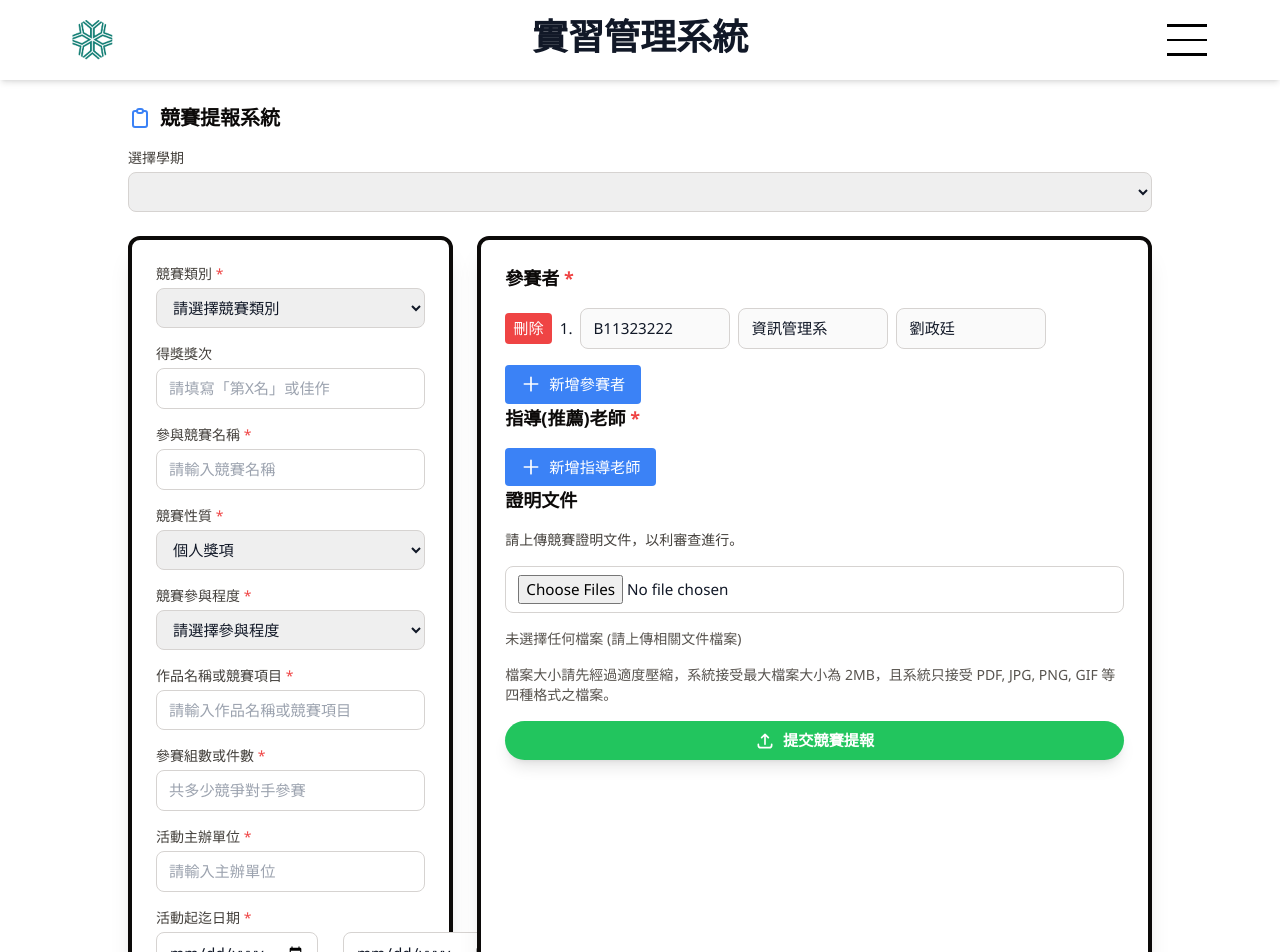
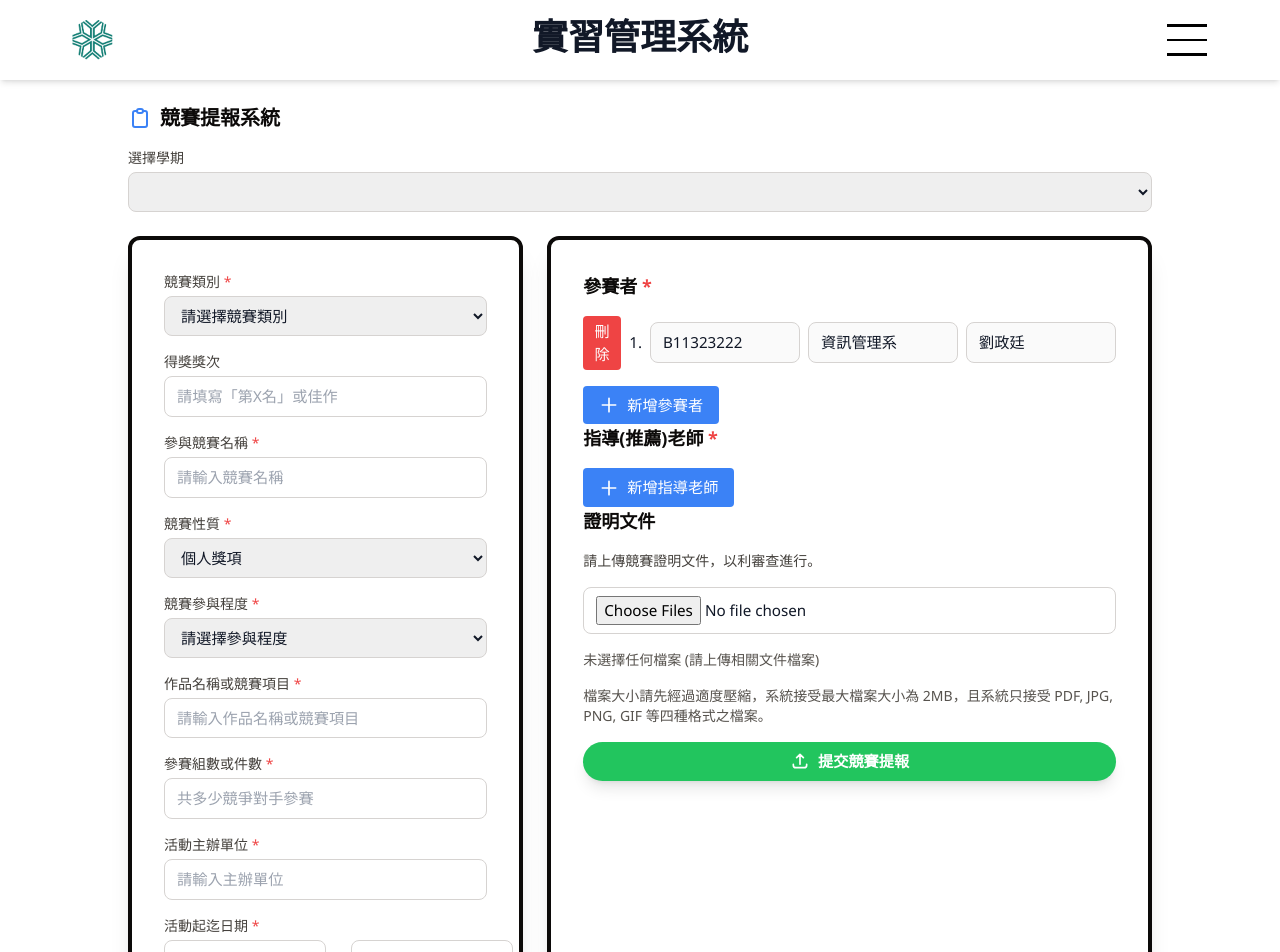
Before and after one commit to Yuntech-AI-Design/IILabTIME_web, a Vue app in the folder hello-vue3/: page /competition in a window 1280 px wide. Shown: the top 952 px of the page. Built offline with nearby package versions, Linux system fonts and the light colour scheme; a small style sheet from the web is missing; a web font is replaced by a local one.

Commit message:
功能：調整競賽表單和指導老師組件的樣式，優化選擇框和輸入框的寬度，並更新競賽提報頁面的佈局

```diff
--- a/hello-vue3/src/components/Competition/CompetitionForm.vue
+++ b/hello-vue3/src/components/Competition/CompetitionForm.vue
@@ -6,15 +6,15 @@
       <select
         :value="modelValue.competitionType"
         @change="updateField('competitionType', $event.target.value)"
-        class="w-full px-3 py-2 border border-stone-300 rounded-lg"
+        class="w-full max-w-full px-3 py-2 border border-stone-300 rounded-lg box-border"
       >
         <option value="">請選擇競賽類別</option>
-        <option value="國際性">國際性</option>
-        <option value="全國性">全國性</option>
-        <option value="地區性">地區性</option>
+        <option value="國際性">国际性</option>
+        <option value="全國性">全国性</option>
+        <option value="地區性">地区性</option>
         <option value="教育部">教育部</option>
-        <option value="大陸、港、澳地區">大陸、港、澳地區</option>
-        <option value="校內競賽">校內競賽</option>
+        <option value="大陸、港、澳地區">大陆、港、澳地区</option>
+        <option value="校內競賽">校内竞赛</option>
       </select>
       <!-- 競賽類別條件提示 -->
       <div v-if="modelValue.competitionType === '國際性'" class="text-sm text-gray-600 mt-1">
@@ -37,7 +37,7 @@
         :value="modelValue.awardRank"
         @input="updateField('awardRank', $event.target.value)"
         placeholder="請填寫「第X名」或佳作"
-        class="w-full px-3 py-2 border border-stone-300 rounded-lg"
+        class="w-full max-w-full px-3 py-2 border border-stone-300 rounded-lg box-border"
       />
     </div>
 
@@ -49,7 +49,7 @@
         :value="modelValue.competitionName"
         @input="updateField('competitionName', $event.target.value)"
         placeholder="請輸入競賽名稱"
-        class="w-full px-3 py-2 border border-stone-300 rounded-lg"
+        class="w-full max-w-full px-3 py-2 border border-stone-300 rounded-lg box-border"
         required
       />
     </div>
@@ -60,7 +60,7 @@
       <select
         :value="modelValue.competitionNature"
         @change="updateField('competitionNature', $event.target.value)"
-        class="w-full px-3 py-2 border border-stone-300 rounded-lg"
+        class="w-full max-w-full px-3 py-2 border border-stone-300 rounded-lg box-border"
       >
         <option value="個人獎項">個人獎項</option>
         <option value="團體獎項">團體獎項</option>
@@ -73,7 +73,7 @@
       <select
         :value="modelValue.participationLevel"
         @change="updateField('participationLevel', $event.target.value)"
-        class="w-full px-3 py-2 border border-stone-300 rounded-lg"
+        class="w-full max-w-full px-3 py-2 border border-stone-300 rounded-lg box-border"
       >
         <option value="">請選擇參與程度</option>
         <option value="參賽">參賽</option>
@@ -90,7 +90,7 @@
         :value="modelValue.projectName"
         @input="updateField('projectName', $event.target.value)"
         placeholder="請輸入作品名稱或競賽項目"
-        class="w-full px-3 py-2 border border-stone-300 rounded-lg"
+        class="w-full max-w-full px-3 py-2 border border-stone-300 rounded-lg box-border"
         required
       />
     </div>
@@ -103,7 +103,7 @@
         :value="modelValue.totalEntries"
         @input="updateField('totalEntries', $event.target.value)"
         placeholder="共多少競爭對手參賽"
-        class="w-full px-3 py-2 border border-stone-300 rounded-lg"
+        class="w-full max-w-full px-3 py-2 border border-stone-300 rounded-lg box-border"
         required
       />
     </div>
@@ -116,7 +116,7 @@
         :value="modelValue.hostOrganization"
         @input="updateField('hostOrganization', $event.target.value)"
         placeholder="請輸入主辦單位"
-        class="w-full px-3 py-2 border border-stone-300 rounded-lg"
+        class="w-full max-w-full px-3 py-2 border border-stone-300 rounded-lg box-border"
         required
       />
     </div>
@@ -129,7 +129,7 @@
           type="date"
           :value="modelValue.startDate"
           @input="updateField('startDate', $event.target.value)"
-          class="w-full px-3 py-2 border border-stone-300 rounded-lg"
+          class="flex-1 max-w-full px-3 py-2 border border-stone-300 rounded-lg box-border"
           required
         />
         <span>~</span>
@@ -137,7 +137,7 @@
           type="date"
           :value="modelValue.endDate"
           @input="updateField('endDate', $event.target.value)"
-          class="w-full px-3 py-2 border border-stone-300 rounded-lg"
+          class="flex-1 max-w-full px-3 py-2 border border-stone-300 rounded-lg box-border"
           required
         />
       </div>
@@ -150,7 +150,7 @@
         :value="modelValue.summary"
         @input="updateField('summary', $event.target.value)"
         placeholder="請簡要條例說明，文限200字"
-        class="w-full px-3 py-2 border border-stone-300 rounded-lg bg-gray-50 focus:outline-none focus:ring-2 focus:ring-blue-500 resize-none min-h-[100px]"
+        class="w-full max-w-full px-3 py-2 border border-stone-300 rounded-lg bg-gray-50 focus:outline-none focus:ring-2 focus:ring-blue-500 resize-none min-h-[100px] box-border"
         maxlength="200"
         required
       ></textarea>
@@ -170,10 +170,9 @@ const props = defineProps({
   }
 });
 
-const emit = defineEmits(['update:modelValue']); // ✅ 修正點在這裡！
+const emit = defineEmits(['update:modelValue']);
 
 const updateField = (field, value) => {
   emit('update:modelValue', { ...props.modelValue, [field]: value });
 };
-
 </script>
--- a/hello-vue3/src/components/Competition/Supervisors.vue
+++ b/hello-vue3/src/components/Competition/Supervisors.vue
@@ -19,15 +19,9 @@
           :value="supervisor.name"
           @input="updateSupervisor(index, 'name', $event.target.value)"
           placeholder="姓名"
-          class="flex-1 px-3 py-2 border border-stone-300 rounded-lg max-w-[120px]"
+          class="flex-1 px-3 py-2 border border-stone-300 rounded-lg max-w-[150px]"
         />
-        <input
-          type="text"
-          :value="supervisor.title"
-          @input="updateSupervisor(index, 'title', $event.target.value)"
-          placeholder="職稱"
-          class="flex-1 px-3 py-2 border border-stone-300 rounded-lg max-w-[120px]"
-        />
+
         <input
           type="text"
           :value="supervisor.id"
--- a/hello-vue3/src/views/Competition.vue
+++ b/hello-vue3/src/views/Competition.vue
@@ -4,18 +4,18 @@
     <div class="max-w-5xl mx-auto">
       <!-- 標題 -->
       <h2 class="text-xl font-semibold text-stone-950 mb-4 flex items-center">
-        <svg class="w-6 h-6 mr-2 text-blue-500" fill="none" stroke="currentColor" viewBox="0 0 24 24" xmlns="http://www.w3.org/2000/svg">
-          <path stroke-linecap="round" stroke-linejoin="round" stroke-width="2" d="M9 5H7a2 2 0 00-2 2v12a2 2 0 002 2h10a2 2 0 002-2V7a2 2 0 00-2-2h-2M9 5a2 2 0 002 2h2a2 2 0 002-2M9 5a2 2 0 012-2h2a2 2 0 012 2"></path>
+        <svg class="w-6 h-6 mr-2 text-blue-500" fill="none" stroke="currentColor" viewBox="0 0 24 24"
+          xmlns="http://www.w3.org/2000/svg">
+          <path stroke-linecap="round" stroke-linejoin="round" stroke-width="2"
+            d="M9 5H7a2 2 0 00-2 2v12a2 2 0 002 2h10a2 2 0 002-2V7a2 2 0 00-2-2h-2M9 5a2 2 0 002 2h2a2 2 0 002-2M9 5a2 2 0 012-2h2a2 2 0 012 2">
+          </path>
         </svg>
         競賽提報系統
       </h2>
       <!-- 學期選擇 -->
       <div class="mb-6">
         <label class="block text-sm font-medium text-stone-700 mb-1">選擇學期</label>
-        <select
-          v-model="selectedSemester"
-          class="w-full px-3 py-2 border border-stone-300 rounded-lg"
-        >
+        <select v-model="selectedSemester" class="w-full px-3 py-2 border border-stone-300 rounded-lg">
           <option value="113-1">113學年第一學期</option>
           <option value="113-2">113學年第二學期</option>
         </select>
@@ -25,43 +25,48 @@
         無法載入實習廠商資料，請檢查個人資料設定！
       </div>
       <!-- 兩欄佈局，調整右欄寬度 -->
-      <div v-else class="grid grid-cols-1 lg:grid-cols-3 gap-6">
-        <!-- 左欄：競賽表單 -->
-        <div class="bg-white border-4 border-stone-950 rounded-xl p-6 shadow-xl lg:col-span-1">
-          <CompetitionForm
-            v-model="formData"
-            :semester="selectedSemester"
-          />
-        </div>
-        <!-- 右欄：參賽者與文件上傳 -->
-        <div class="bg-white border-4 border-stone-950 rounded-xl p-6 shadow-xl lg:col-span-2">
-          <Participants
-            v-model="formData.participants"
-            :default-participant="defaultParticipant"
-          />
+    <div v-else class="grid grid-cols-1 lg:grid-cols-10 gap-6">
+      <!-- 左欄：競賽表單 -->
+      <div class="bg-white border-4 border-stone-950 rounded-xl p-8 shadow-xl lg:col-span-4">
+        <CompetitionForm v-model="formData" :semester="selectedSemester" />
+      </div>
+      <!-- 右欄：參賽者與文件上傳 -->
+      <div class="bg-white border-4 border-stone-950 rounded-xl p-8 shadow-xl lg:col-span-6">
+        <div class="max-w-full">
+          <Participants v-model="formData.participants" :default-participant="defaultParticipant" />
           <Supervisors v-model="formData.supervisors" />
           <FileUploader v-model="formData.proofDocuments" />
           <button
             @click="handleSubmit"
             class="mt-4 w-full px-4 py-2 bg-green-500 text-white rounded-full font-semibold shadow-lg hover:bg-yellow-500 hover:text-stone-950 transition-all duration-300 flex items-center justify-center"
           >
-            <svg class="w-5 h-5 mr-2" fill="none" stroke="currentColor" viewBox="0 0 24 24" xmlns="http://www.w3.org/2000/svg">
-              <path stroke-linecap="round" stroke-linejoin="round" stroke-width="2" d="M4 16v1a3 3 0 003 3h10a3 3 0 003-3v-1m-4-8l-4-4m0 0L8 8m4-4v12"></path>
+            <svg
+              class="w-5 h-5 mr-2"
+              fill="none"
+              stroke="currentColor"
+              viewBox="0 0 24 24"
+              xmlns="http://www.w3.org/2000/svg"
+            >
+              <path
+                stroke-linecap="round"
+                stroke-linejoin="round"
+                stroke-width="2"
+                d="M4 16v1a3 3 0 003 3h10a3 3 0 003-3v-1m-4-8l-4-4m0 0L8 8m4-4v12"
+              ></path>
             </svg>
             提交競賽提報
           </button>
         </div>
       </div>
     </div>
+    </div>
 
     <!-- 簡單錯誤提示 -->
     <div v-if="showErrorModal" class="fixed inset-0 bg-gray-600 bg-opacity-50 flex items-center justify-center z-50">
       <div class="bg-white rounded-lg p-6 border-4 border-stone-950 shadow-xl max-w-sm w-11/12">
         <h3 class="text-lg font-semibold text-stone-950 mb-4">{{ errorMessage }}</h3>
-        <button
-          @click="showErrorModal = false"
-          class="px-4 py-2 bg-blue-500 text-white rounded hover:bg-yellow-500 hover:text-stone-950"
-        >
+        <button @click="showErrorModal = false"
+          class="px-4 py-2 bg-blue-500 text-white rounded hover:bg-yellow-500 hover:text-stone-950">
           確定
         </button>
       </div>
@@ -168,6 +173,7 @@ const handleSubmit = () => {
 .home-card {
   transition: transform 0.3s ease, box-shadow 0.3s ease;
 }
+
 .home-card:hover {
   transform: scale(1.02);
   box-shadow: 0 10px 20px rgba(0, 0, 0, 0.15);
```
